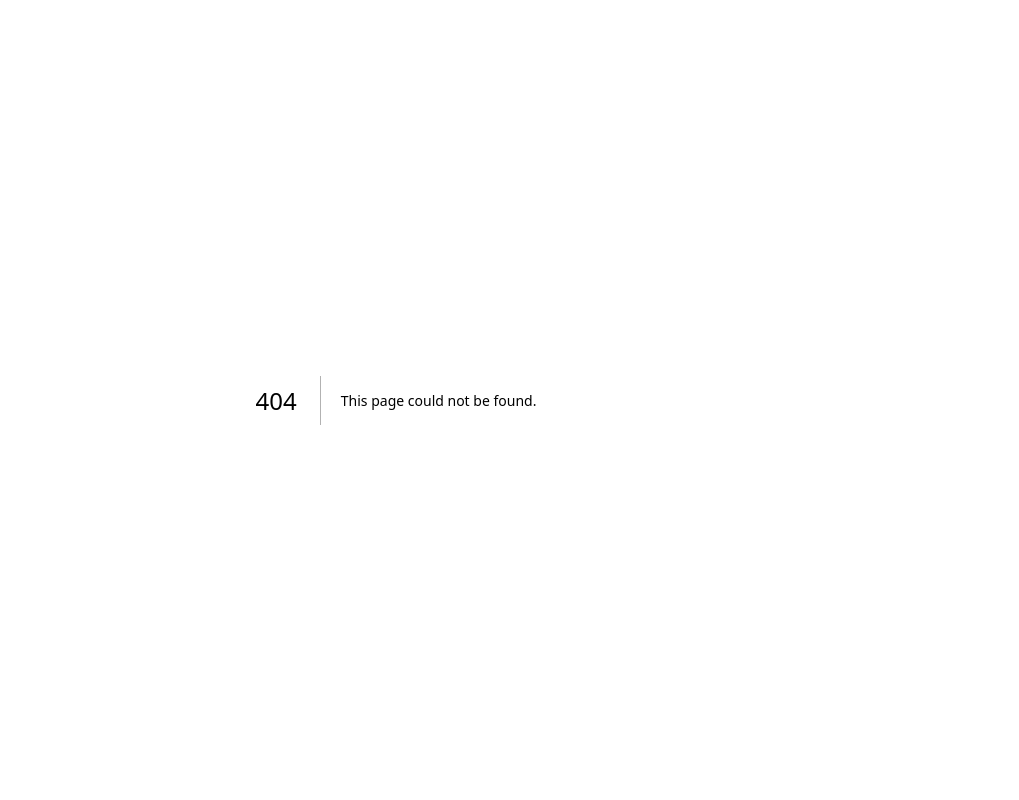
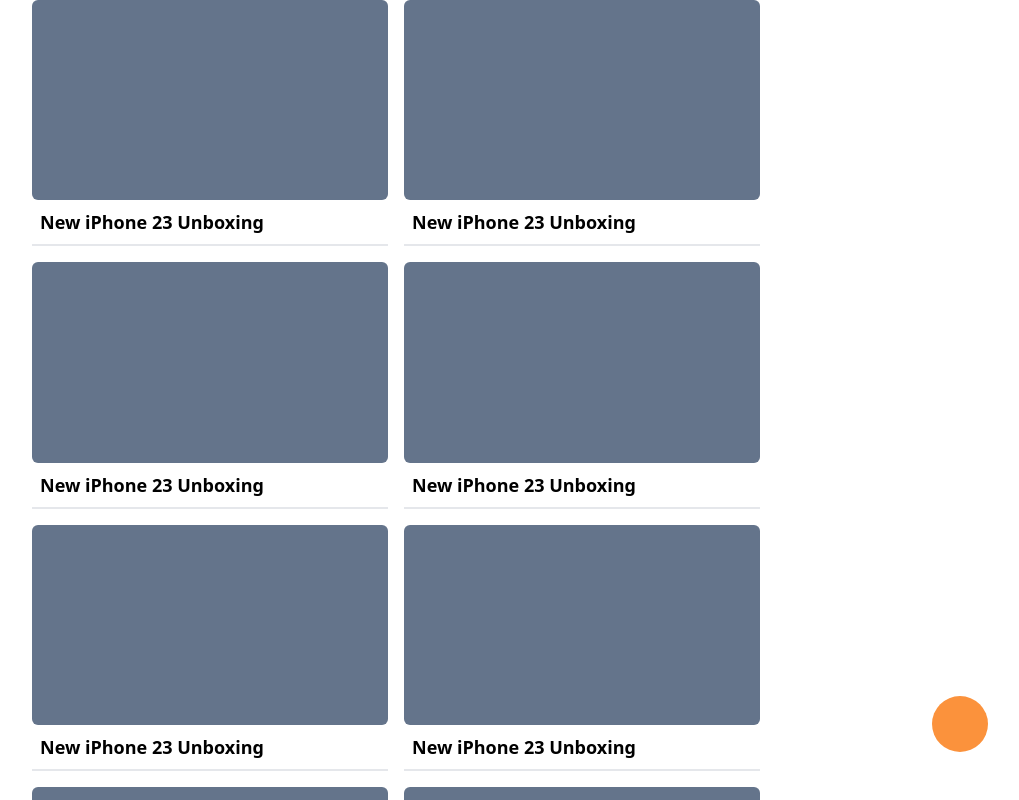
Before and after one commit to cattynip/narrot-market, a Next.js app: page /stream in a window 1280 px wide. Before the commit this address had no page. Shown: the top 800 px of the page, without its empty margins (244-1263 px from the left). Built offline with nearby package versions, Linux system fonts and the light colour scheme.

Commit message:
style(page): Stream

```diff
--- /dev/null
+++ b/components/StreamItem.tsx
@@ -0,0 +1,14 @@
+interface IStreamItem {
+  title: string;
+}
+
+const StreamItem = ({ title }: IStreamItem) => {
+  return (
+    <div className="border-b-2 pb-2">
+      <div className="aspect-video rounded-md bg-slate-500" />
+      <h2 className="pt-2 pl-2 text-lg font-semibold">{title}</h2>
+    </div>
+  );
+};
+
+export default StreamItem;
--- a/libs/iconDs.ts
+++ b/libs/iconDs.ts
@@ -45,6 +45,9 @@ const IconDs = {
   ],
   star: [
     'M11.48 3.499a.562.562 0 011.04 0l2.125 5.111a.563.563 0 00.475.345l5.518.442c.499.04.701.663.321.988l-4.204 3.602a.563.563 0 00-.182.557l1.285 5.385a.562.562 0 01-.84.61l-4.725-2.885a.563.563 0 00-.586 0L6.982 20.54a.562.562 0 01-.84-.61l1.285-5.386a.562.562 0 00-.182-.557l-4.204-3.602a.563.563 0 01.321-.988l5.518-.442a.563.563 0 00.475-.345L11.48 3.5z'
+  ],
+  stream: [
+    'M15.75 10.5l4.72-4.72a.75.75 0 011.28.53v11.38a.75.75 0 01-1.28.53l-4.72-4.72M4.5 18.75h9a2.25 2.25 0 002.25-2.25v-9a2.25 2.25 0 00-2.25-2.25h-9A2.25 2.25 0 002.25 7.5v9a2.25 2.25 0 002.25 2.25z'
   ]
 };
 export type TIconDs = keyof typeof IconDs;
--- /dev/null
+++ b/pages/stream/index.tsx
@@ -0,0 +1,27 @@
+import HelpButton from '@components/HelpButton';
+import Icon from '@components/Icon';
+import StreamItem from '@components/StreamItem';
+import { NextPage } from 'next';
+
+const Stream: NextPage = () => {
+  return (
+    <div>
+      <div className="grid grid-cols-1 gap-4 sm:grid-cols-2">
+        {[...Array(20)].map((stream, streamIndex) => (
+          <StreamItem key={streamIndex} title="New iPhone 23 Unboxing" />
+        ))}
+      </div>
+      <HelpButton>
+        <Icon
+          d="stream"
+          size={7}
+          isHighlighted={false}
+          fill="#ffffff"
+          stroke="#ffffff"
+        />
+      </HelpButton>
+    </div>
+  );
+};
+
+export default Stream;
```
